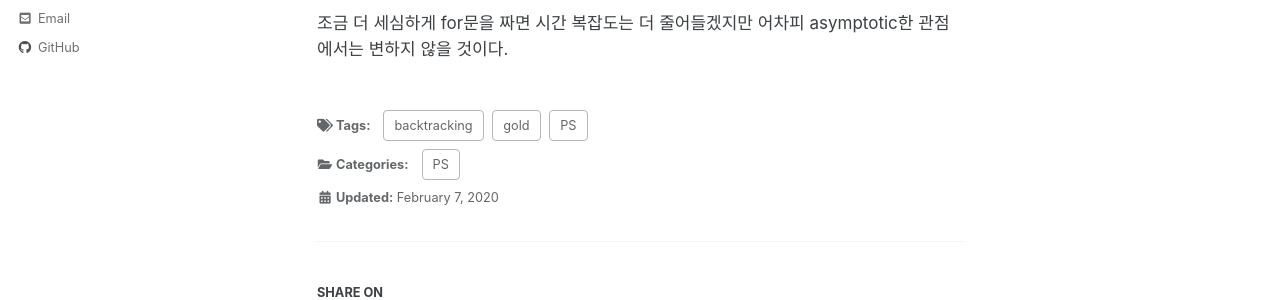
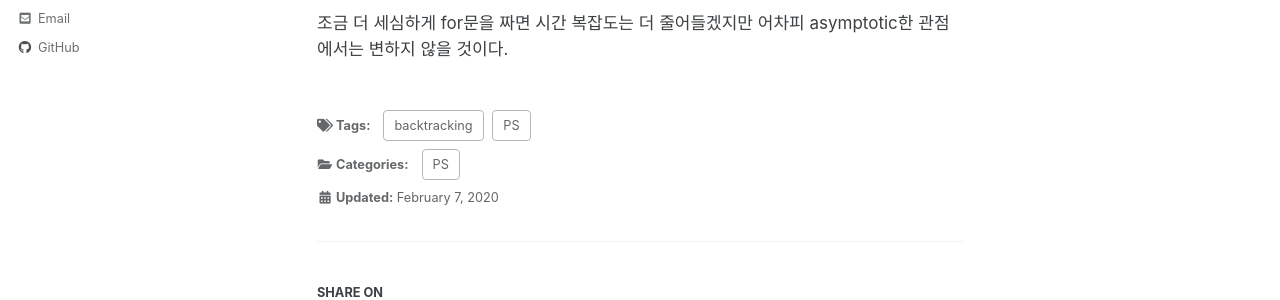
Before and after one commit to JuTaK97/JuTaK97.github.io, a Jekyll site: the page built from _posts/2022-02-07-baekjoon-9663.md, in a window 1280 px wide and 900 px high, scrolled down 1479 px. Shown: the part 142-442 px from the top of the window. Built offline with Jekyll 4.4.1, drawn with Linux system fonts in a browser that asks for light colours; cached includes are drawn as plain includes.

Commit message:
Update 2022-02-07-baekjoon-9663.md

```diff
--- a/_posts/2022-02-07-baekjoon-9663.md
+++ b/_posts/2022-02-07-baekjoon-9663.md
@@ -5,7 +5,6 @@ categories :
 tags :
   - PS
   - backtracking
-  - gold
 last_modified_at: 2020-02-07T22:14:00-05:00
 ---
 
```
